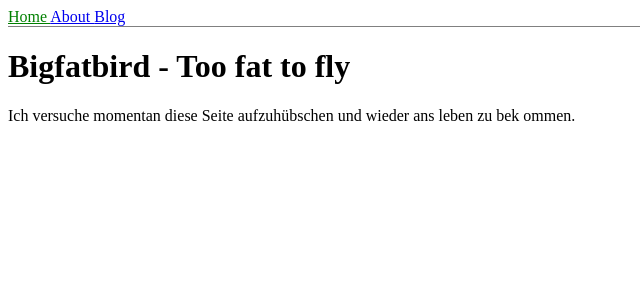
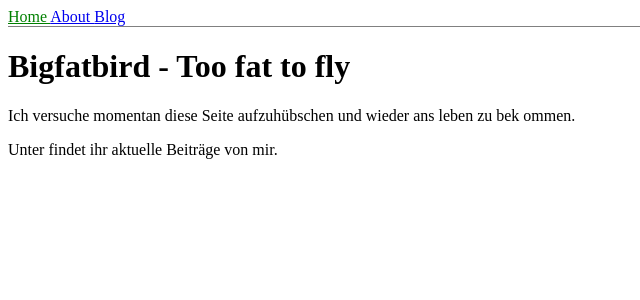
Before and after one commit to bigfatbird/old-bigfatbird-site, a Jekyll site: the page built from index.html, in a window 1280 px wide. Shown: the top 300 px of the page, without its empty margins (0-640 px from the left). Built offline with Jekyll 4.4.1, drawn with Linux system fonts in a browser that asks for light colours.

Commit message:
Add link to blog

```diff
--- a/index.html
+++ b/index.html
@@ -5,3 +5,4 @@ title: Home
 <h1>Bigfatbird - Too fat to fly</h1>
 <p>Ich versuche momentan diese Seite aufzuhübschen und wieder ans leben zu bek
 ommen.</p>
+<p>Unter <a href="/blog"></a> findet ihr aktuelle Beiträge von mir.</p>
```
